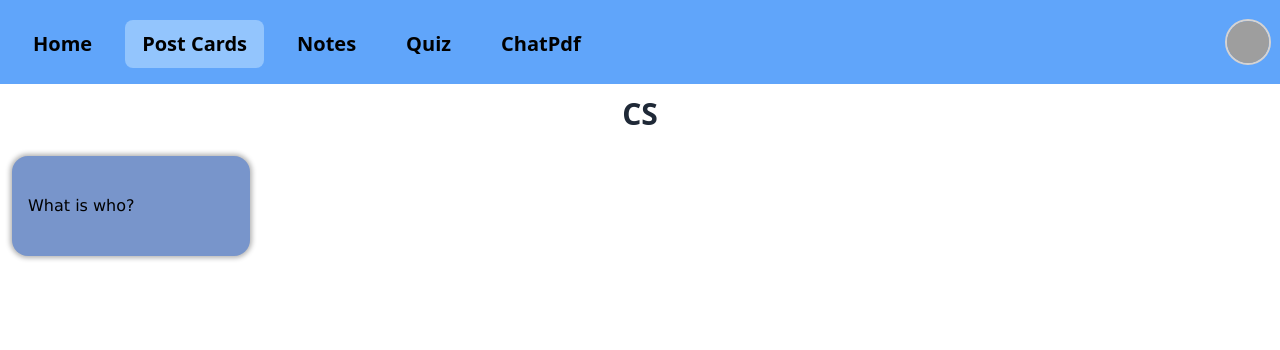
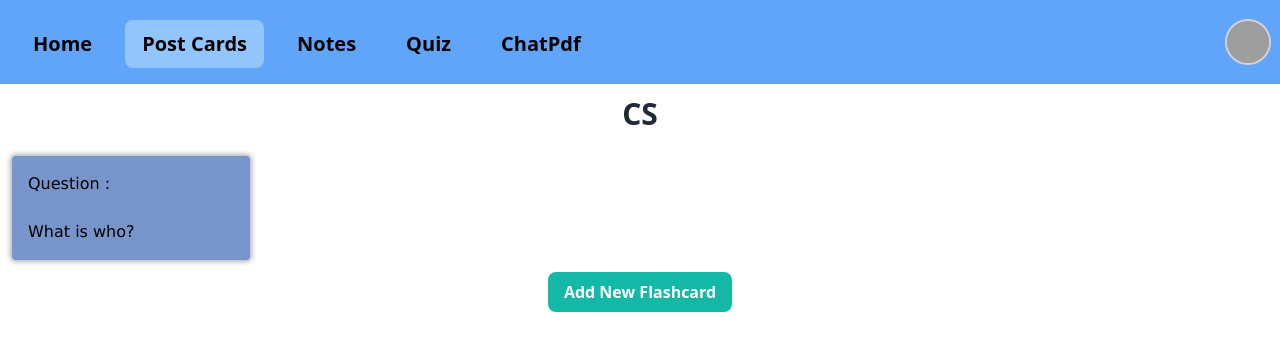
Before and after one commit to jeslinpjames/StudySphere, a React (Vite) app in the folder frontend/: page /flashcards/CS in a window 1280 px wide. Shown: the top 350 px of the page. Built offline with nearby package versions, Linux system fonts and the light colour scheme; grey boxes are pictures that could not be loaded.

Commit message:
new flashcard adding option for subjects , bluring background on clicking new card option , slight change on styling of card

```diff
--- a/frontend/src/App.css
+++ b/frontend/src/App.css
@@ -16,7 +16,7 @@
   gap: 1rem;
 }
 
-  .card {
+.custom_card {
   display: flex;
   color: black;
   font-family: Verdana, Geneva, Tahoma, sans-serif;
@@ -24,47 +24,51 @@
   justify-content: center;
   align-items: center;
   position: relative;
-    border-radius: .25rem;
-    box-shadow: 0 0 5px 2px rgba(0, 0, 0, .3);
-    background-color: #7895CB;
+  border-radius: 0.25rem;
+  box-shadow: 0 0 5px 2px rgba(0, 0, 0, 0.3);
+  background-color: #7895cb;
   transform-style: preserve-3d;
   transition: 150ms;
   cursor: pointer;
-    transform: perspective(1000px) rotateY(var(--rotate-y, 0)) translateY(var(--translate-y, 0));
+  transform: perspective(1000px) rotateY(var(--rotate-y, 0))
+    translateY(var(--translate-y, 0));
 }
 
-  .card:hover {
+.custom_card:hover {
   --translate-y: -2px;
-    box-shadow: 0 0 5px 2px rgba(0, 0, 0, .5);
+  box-shadow: 0 0 5px 2px rgba(0, 0, 0, 0.5);
 }
 
-  .card.flip {
+.custom_card.flip {
   --rotate-y: 180deg;
 }
 
-  .card .front {
+.custom_card .front {
   left: 0;
 }
-
-  .card .front,
-  .card .back {
+.custom_card .back {
+  right: 0;
+}
+.custom_card .front,
+.custom_card .back {
   position: absolute;
   padding: 1rem;
   backface-visibility: hidden;
+  word-wrap: break-word;
 }
 
-  .card .back {
+.custom_card .back {
   transform: rotateY(180deg);
 }
 
 .flashcard-options {
-    margin-top: .5rem;
+  margin-top: 0.5rem;
 }
 
 .flashcard-option {
-    margin-top: .25rem;
+  margin-top: 0.25rem;
   color: #555;
-    font-size: .75rem;
+  font-size: 0.75rem;
 }
 
 .flashcard-option:first-child {
--- a/frontend/src/components/PostCards/Card.jsx
+++ b/frontend/src/components/PostCards/Card.jsx
@@ -25,14 +25,19 @@ function Card({ flashcard }) {
 
   return (
     <div
-      className={`card ${flip ? "flip" : ""}`}
+      className={` break-all custom_card ${flip ? "flip" : ""}`}
       style={{ height: height }}
       onClick={() => setFlip(!flip)}
     >
       <div className="front" ref={frontEl}>
+        <h3>Question :</h3>
+        <br />
         {flashcard.question}
       </div>
       <div className="back" ref={backEl}>
+        <h3>Answer :</h3>
+        <br />
+
         {flashcard.answer}
       </div>
     </div>
--- a/frontend/src/components/PostCards/FlashCardList.jsx
+++ b/frontend/src/components/PostCards/FlashCardList.jsx
@@ -1,9 +1,7 @@
-import React from "react";
-import { useParams } from "react-router-dom";
+import React, { useState } from "react";
+import { useParams, Link } from "react-router-dom";
 import Card from "./Card";
 
-// sample data
-// filter flashcards based on given parameters and if users doesnt contain any return nothing , if invalid route return not found
 const sampleSubjects = [
   {
     name: "english",
@@ -18,18 +16,10 @@ const sampleSubjects = [
 
 function FlashCardList() {
   const { subject } = useParams();
-
-  // Check if the provided subject is in the list of valid subjects
-  const isValidSubject = sampleSubjects.some(
-    (sampleSubject) =>
-      sampleSubject.name.toLowerCase() === subject.toLowerCase()
-  );
-
-  if (!isValidSubject) {
-    return <div>Subject not found</div>;
-  }
-
-  const flashcards = [
+  const [newQuestion, setNewQuestion] = useState("");
+  const [newAnswer, setNewAnswer] = useState("");
+  const [isModalOpen, setIsModalOpen] = useState(false);
+  const [flashcards, setFlashcards] = useState([
     {
       id: 1,
       question: "What is who?",
@@ -51,11 +41,48 @@ function FlashCardList() {
       options: ["1", "2", "3"],
       subject: "malayalam",
     },
-  ];
+  ]);
+
+  const isValidSubject = sampleSubjects.some(
+    (sampleSubject) =>
+      sampleSubject.name.toLowerCase() === subject.toLowerCase()
+  );
+
+  // update later so that only users subject can be added new cards
+  // if (!isValidSubject) {
+  //   return <div>Subject not found</div>;
+  // }
 
   const filteredFlashCards = flashcards.filter(
     (flashcard) => flashcard.subject.toLowerCase() === subject.toLowerCase()
   );
+
+  const handleAddFlashcard = () => {
+    // Check if either question or answer is empty
+    if (!newQuestion || !newAnswer) {
+      // You can show an error message or handle it as needed
+      console.log("Both question and answer are required");
+      return;
+    }
+
+    const newFlashcard = {
+      id: flashcards.length + 1,
+      question: newQuestion,
+      answer: newAnswer,
+      options: [], // Add options as needed
+      subject: subject,
+    };
+    console.log(newFlashcard);
+    // Update the flashcards state with the new flashcard
+    setFlashcards([...flashcards, newFlashcard]);
+
+    // Clear the input fields
+    setNewQuestion("");
+    setNewAnswer("");
+
+    // Close the modal
+    setIsModalOpen(false);
+  };
 
   return (
     <>
@@ -65,6 +92,54 @@ function FlashCardList() {
           <Card flashcard={flashcard} key={flashcard.id} />
         ))}
       </div>
+      <div className="m-3 text-center ">
+        <button
+          onClick={() => setIsModalOpen(true)}
+          className="py-2 px-4 bg-teal-500 text-white font-semibold rounded-lg"
+        >
+          Add New Flashcard
+        </button>
+      </div>
+      {isModalOpen && (
+        <dialog
+          id="my_modal_2"
+          className="modal p-5 backdrop-blur-sm	"
+          open
+          onClick={() => setIsModalOpen(false)}
+        >
+          <div
+            className="modal-box bg-zinc-300		"
+            onClick={(e) => e.stopPropagation()}
+          >
+            <h3 className="font-bold text-lg text-center text-slate-950	">
+              Add New Flashcard
+            </h3>
+            <div className="py-4 flex flex-col justify-center items-center">
+              <textarea
+                placeholder="New Question"
+                value={newQuestion}
+                onChange={(e) => setNewQuestion(e.target.value)}
+                className="textarea textarea-bordered textarea-sm w-full max-w-xs m-2"
+              ></textarea>
+              <textarea
+                placeholder="New Answer"
+                value={newAnswer}
+                onChange={(e) => setNewAnswer(e.target.value)}
+                className="textarea textarea-bordered textarea-sm w-full max-w-xs"
+              ></textarea>
+            </div>
+
+            <div className="flex justify-center items-center space-x-2 flex-col">
+              <button
+                onClick={handleAddFlashcard}
+                className="py-2 px-4 bg-teal-500 text-white font-semibold rounded-lg"
+              >
+                Add
+              </button>
+            </div>
+          </div>
+        </dialog>
+      )}
     </>
   );
 }
```
Lines whose indentation alone changed are shown as unchanged.
